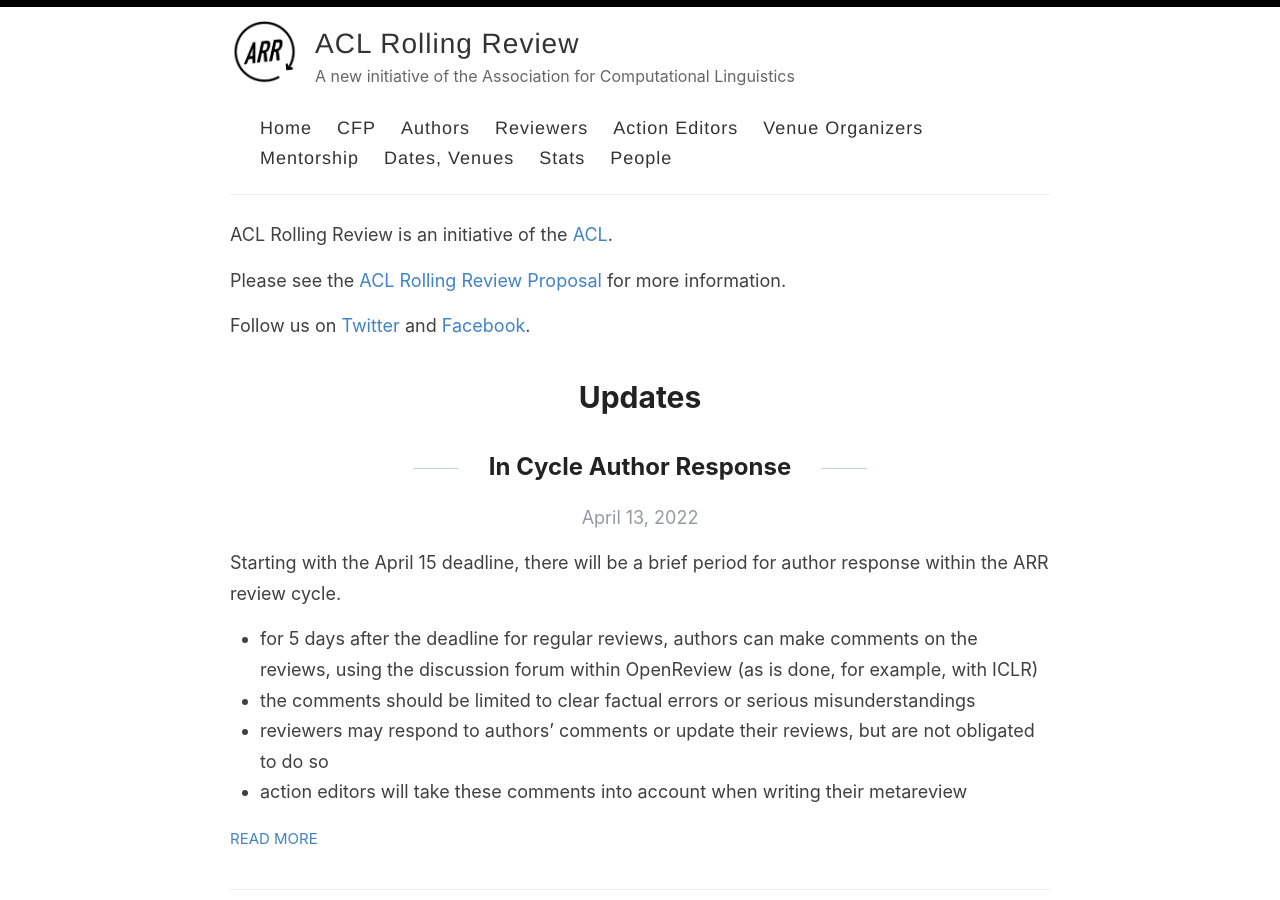
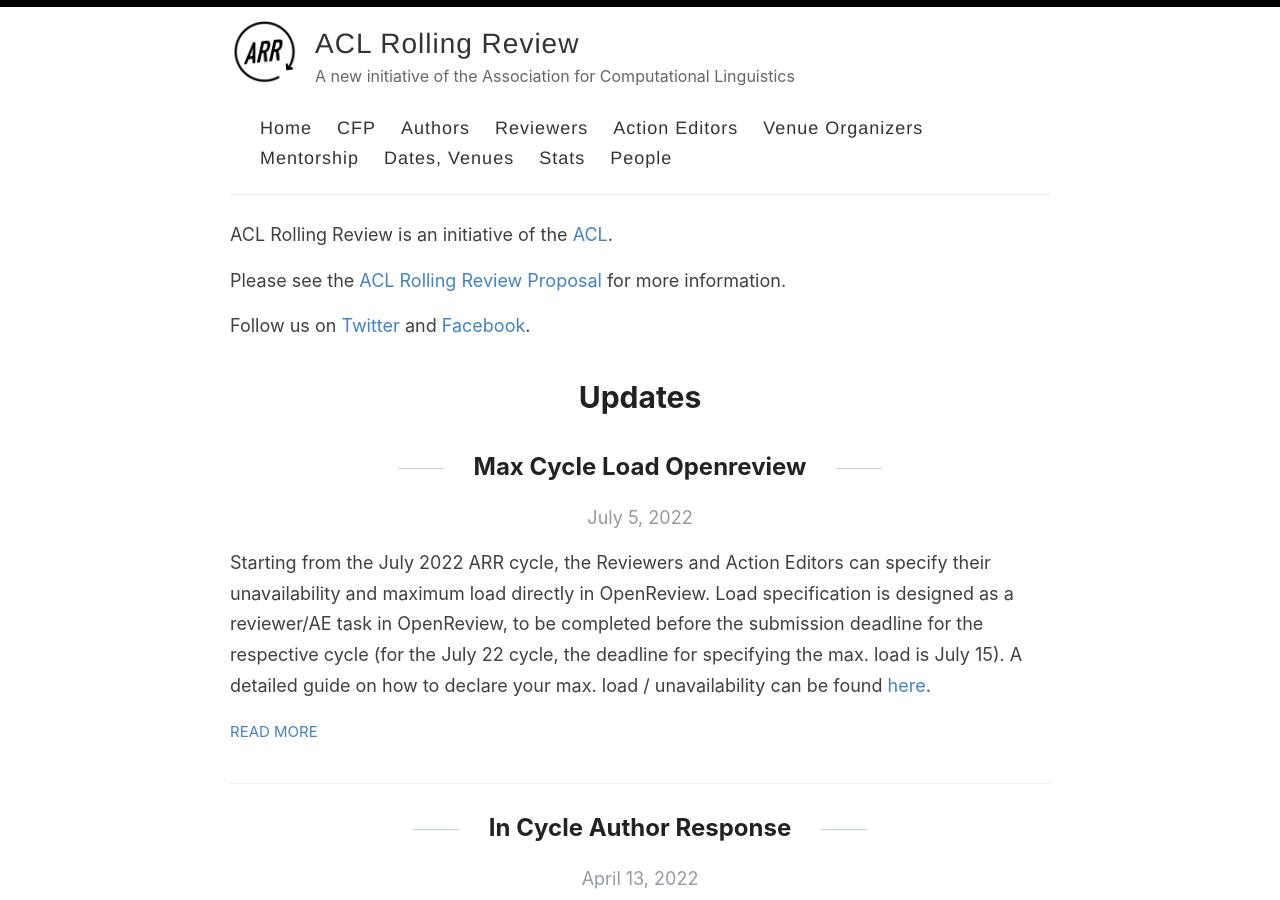
Before and after one commit to amitmerchant1990/reverie, a Jekyll site: the page built from index.html, in a window 1280 px wide and 900 px high. Built offline with Jekyll 4.4.1, drawn with Linux system fonts in a browser that asks for light colours; the list of posts is cut into pages by our own code; some of the changed text lies outside the part shown.

Commit message:
Info on specifiying unavailability / max. load via OR from July

```diff
--- /dev/null
+++ b/_posts/2022-07-05-max-cycle-load-openreview.md
@@ -0,0 +1 @@
+Starting from the July 2022 ARR cycle, the Reviewers and Action Editors can specify their unavailability and maximum load directly in OpenReview. Load specification is designed as a reviewer/AE task in OpenReview, to be completed before the submission deadline for the respective cycle (for the July 22 cycle, the deadline for specifying the max. load is July 15). A detailed guide on how to declare your max. load / unavailability can be found [here](https://docs.google.com/document/d/1_UEnoQVl27vg-IGyHZlt09nfShZxSofef2GDXo2pipI/edit?usp=sharing).
```
Also changed, not shown: people.md (+1 -1 lines).
